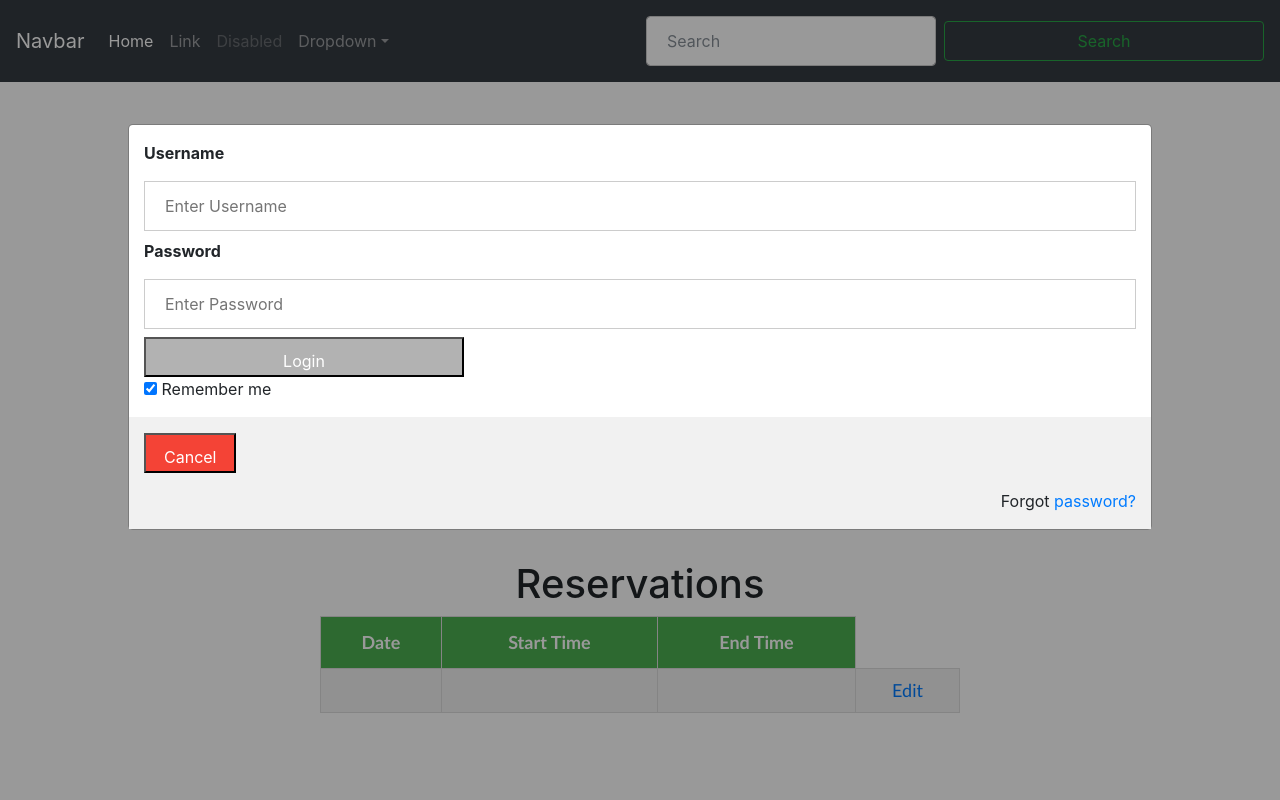
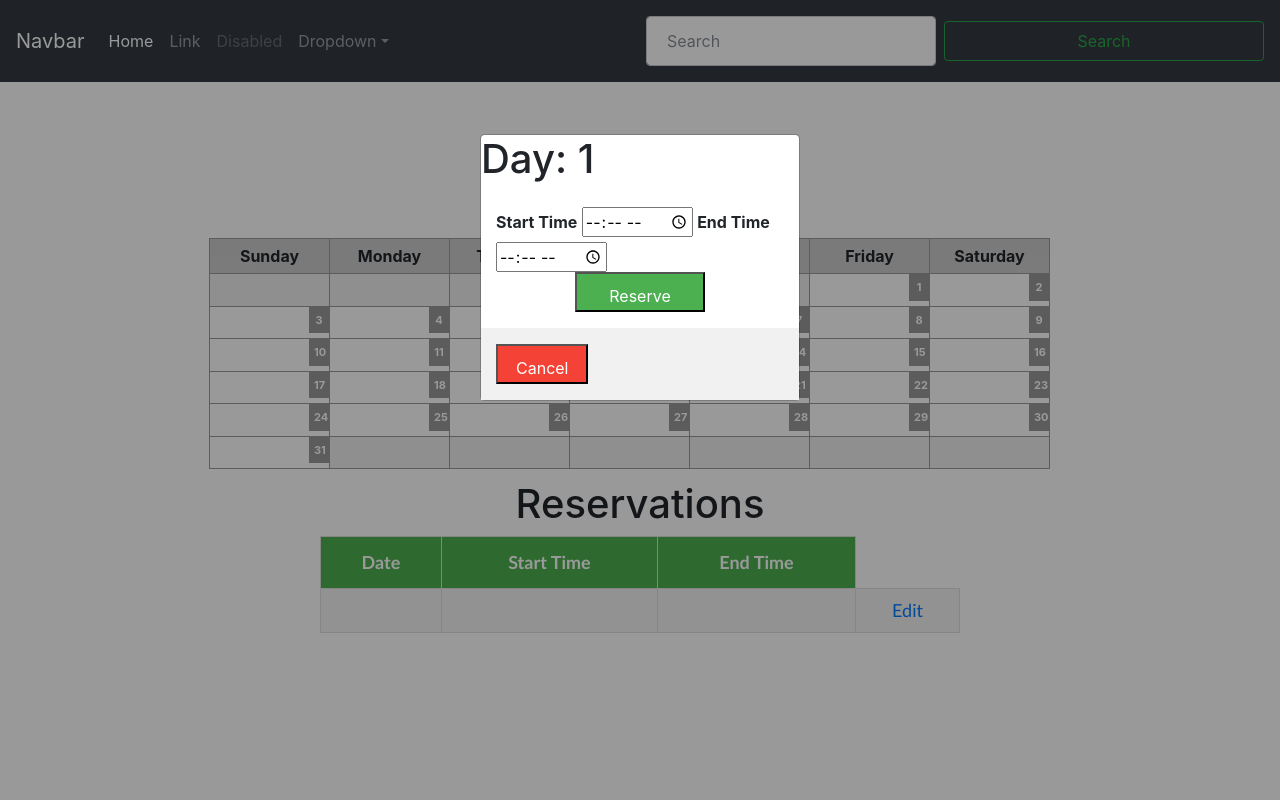
Before and after one commit to sharlenaluyen/RoomReservingatOSU, a PHP site: page /studySpace/reserve.php in a window 1280 px wide, after a click that opens the changed part. Run offline with PHP 8.4, Linux system fonts and the light colour scheme; the visitor is signed in with stand-in values (Sample User, id 1); tables that the repository leaves empty or names only in its code hold one stand-in row (values such as "Sample post"); data that the repository does not hold is empty; some libraries are stand-ins or nearby versions.

Commit message:
I got the interface for working with the calendar to work :-)

```diff
--- a/studySpace/css/master.css
+++ b/studySpace/css/master.css
@@ -1,13 +1,14 @@
 .reservation-box{
     position: absolute;
     left: 25%;
-    top: 70%;
+    top: 60%;
     width: 50%;
     height: 200px;
     text-align: center;
     font-size: 18px;
     overflow:auto;
 }
+
 #reservation {
     font-family: "Trebuchet MS", Arial, Helvetica, sans-serif;
     border-collapse: collapse;
--- a/studySpace/css/popbox.css
+++ b/studySpace/css/popbox.css
@@ -27,6 +27,14 @@ button {
 
 button:hover {
     opacity: 0.8;
+}
+
+.sub_btn{
+    width: 45%;
+    padding: 10px 18px;
+    background-color: #4CAF50;
+    margin-left:auto;
+    margin-right:auto;
 }
 
 /* Extra styles for the cancel button */
@@ -69,7 +77,7 @@ span.psw {
     overflow: auto; /* Enable scroll if needed */
     background-color: rgb(0,0,0); /* Fallback color */
     background-color: rgba(0,0,0,0.4); /* Black w/ opacity */
-    padding-top: 60px;
+    padding-top: 70px;
 }
 
 /* Modal Content/Box */
@@ -77,7 +85,7 @@ span.psw {
     background-color: #fefefe;
     margin: 5% auto 15% auto; /* 5% from the top, 15% from the bottom and centered */
     border: 1px solid #888;
-    width: 80%; /* Could be more or less, depending on screen size */
+    width: 25%; /* Could be more or less, depending on screen size */
 }
 
 /* The Close Button (x) */
--- a/studySpace/reserve.php
+++ b/studySpace/reserve.php
@@ -33,7 +33,7 @@
 	/* keep going with days.... */
 	$day_count = 1;
 	for($list_day = 1; $list_day <= $days_in_month; $list_day++):
-		$calendar.= '<td class="calendar-day" id='. $day_count++ .' onclick="document.getElementById(\'id01\').style.display=\'block\'" onclick="reply_click(this.id)">';
+		$calendar.= '<td class="calendar-day" id='. $day_count++ .' onclick="document.getElementById(\'id01\').style.display=\'block\'">';
 			/* add in the day number */
 			$calendar.= '<div class="day-number">'.$list_day.'</div>';
 
@@ -88,7 +88,6 @@
     <!-- Custom styles for this template -->
     <link href="css/starter-template.css" rel="stylesheet">
   </head>
-
   <body>
 
     <nav class="navbar navbar-expand-md navbar-dark bg-dark fixed-top">
@@ -170,26 +169,21 @@
       </div>
     </main><!-- /.container -->
 <div id="id01" class="modal">
-
   <form class="modal-content animate" action="action_page.php" method="post">
+   <h1 id="clickedDate"></h1>
     <div class="container">
-      <label><b>Username</b></label>
-      <input type="text" placeholder="Enter Username" name="uname" required>
-
-      <label><b>Password</b></label>
-      <input type="password" placeholder="Enter Password" name="psw" required>
-
-      <button type="submit">Login</button>
-      <input type="checkbox" checked="checked"> Remember me
+      <label><b>Start Time</b></label>
+      <input type="time">
+      <label><b>End Time</b></label>
+      <input type="time">
+      <button type="submit" class="sub_btn">Reserve</button>
     </div>
 
     <div class="container" style="background-color:#f1f1f1">
       <button type="button" onclick="document.getElementById('id01').style.display='none'" class="cancelbtn">Cancel</button>
-      <span class="psw">Forgot <a href="#">password?</a></span>
     </div>
   </form>
 </div>
-
     <!-- Bootstrap core JavaScript
     ================================================== -->
     <!-- Placed at the end of the document so the pages load faster -->
@@ -204,14 +198,14 @@
     // When the user clicks anywhere outside of the modal, close it
     window.onclick = function(event) {
     if (event.target == modal) {
-        modal.style.display = "none";
+	    modal.style.display = "none";
     }
 }
 </script>
 <script type="text/javascript">
-    function reply_click(clicked_id){
-	alert(clicked_id);
-    }
+	$(".calendar-day").click(function(){
+		document.getElementById("clickedDate").innerHTML = "Day: " + this.id;
+	});
 </script>
   </body>
 </html>
```
